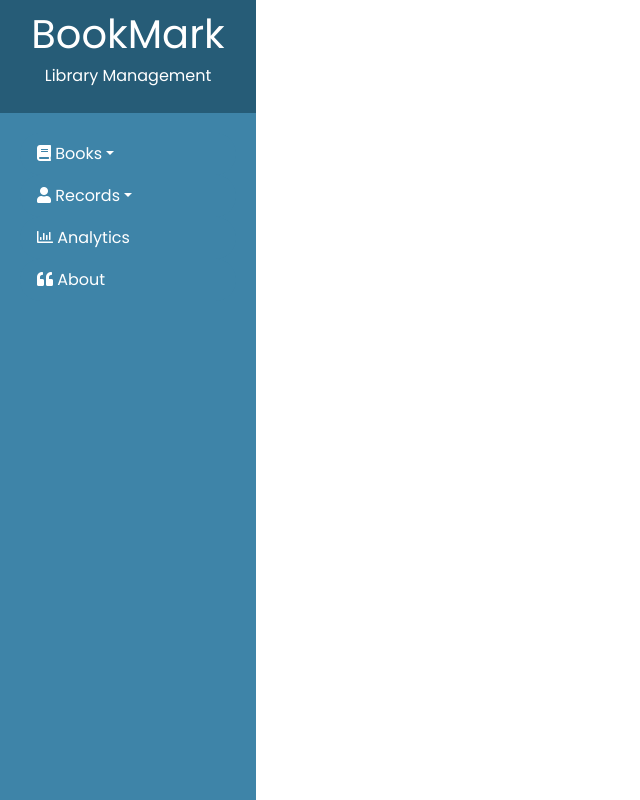
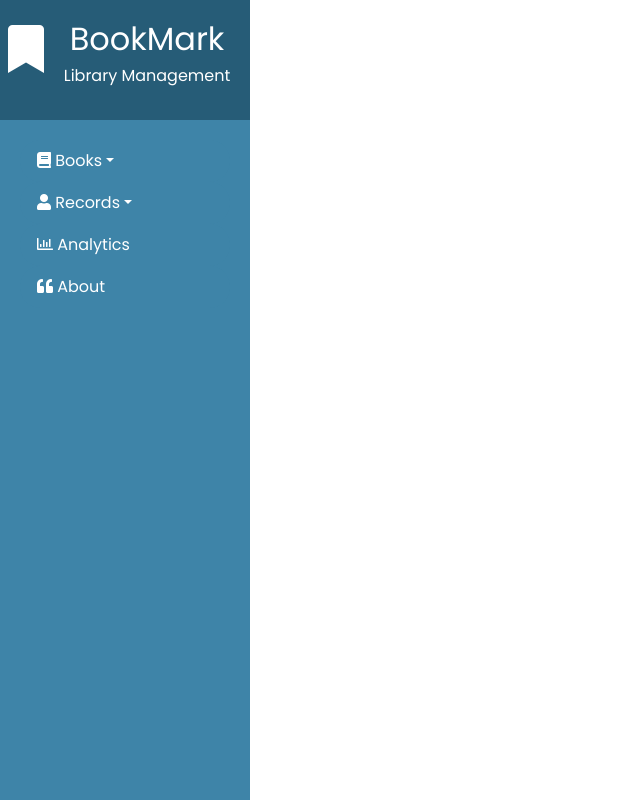
Before and after one commit to TheRealRajan/BookMark, a plain HTML site: page index.html in a window 1280 px wide. Shown: the whole page, without its empty margins (0-640 px from the left). Drawn offline with nearby package versions, Linux system fonts and the light colour scheme.

Commit message:
Fixed resizing bug and added Prateek's changes

```diff
--- a/css/styles.css
+++ b/css/styles.css
@@ -8,11 +8,20 @@
   background-color: #265C77;
   color: #fff;
   margin-bottom: 20px;
-  padding: 10px 0 20px 0;
+  height: 120px;
+  padding: 20px 0 20px 0;
   text-align: center;
 }
+
+.bookmark-icon{
+  float: left;
+  padding: 5px 0 0 8px;
+}
+.header-text{
+  float: right;
+}
 .sidebar{
-  width:20%;
+  width:250px;
   position: fixed;
   height: 800px;
 
--- a/index.html
+++ b/index.html
@@ -30,9 +30,14 @@
 
   <nav class="nav flex-column sidebar">
     <div class="header">
+      <span>
+         <i class="fas fa-bookmark fa-3x bookmark-icon"></i>
+       </span>
+      <span>
+        <h2>BookMark</h2>
+        <h6>Library Management</h6>
+      </span>
 
-      <h1>BookMark</h1>
-      <h6>Library Management</h6>
     </div>
     <div class="links-area">
 
```
